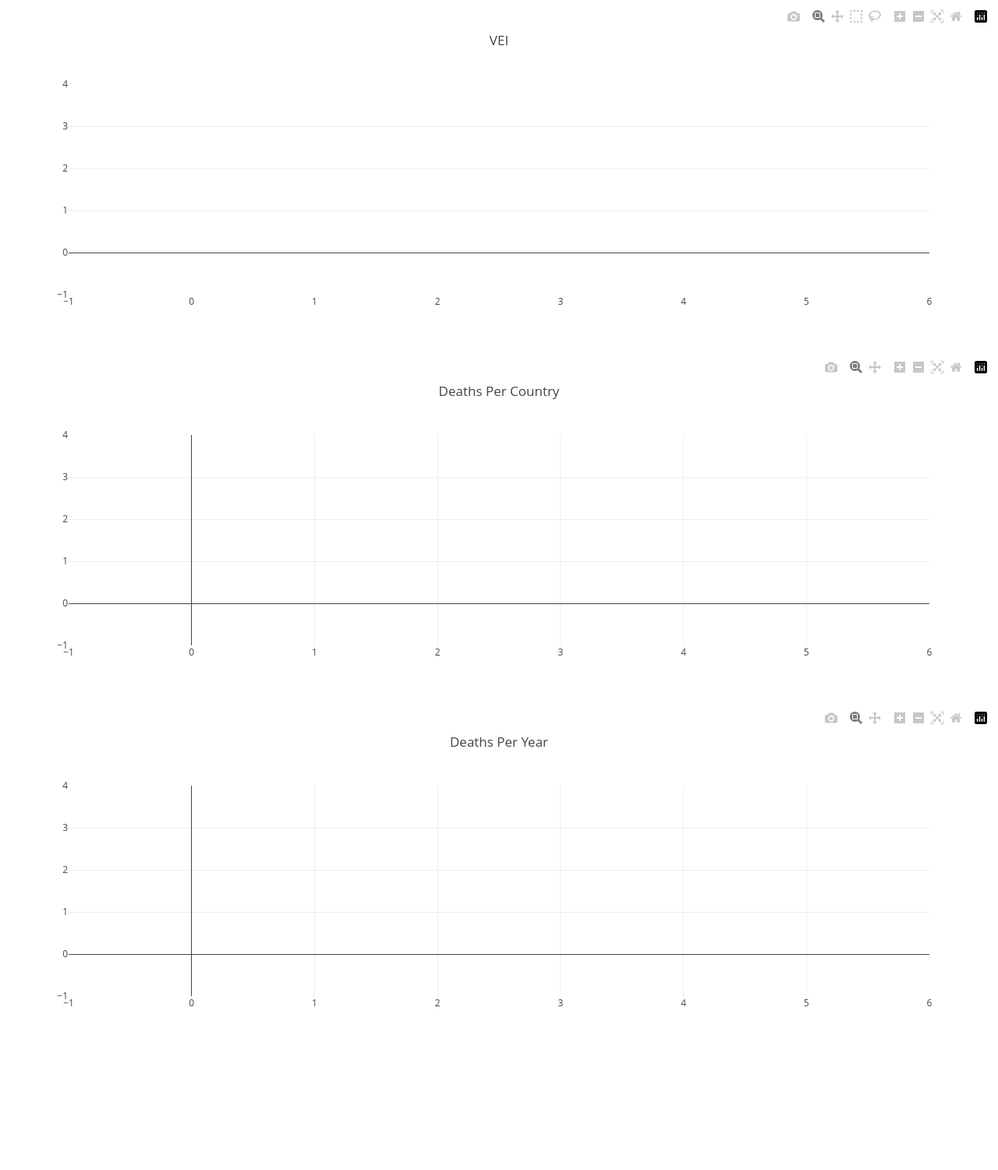
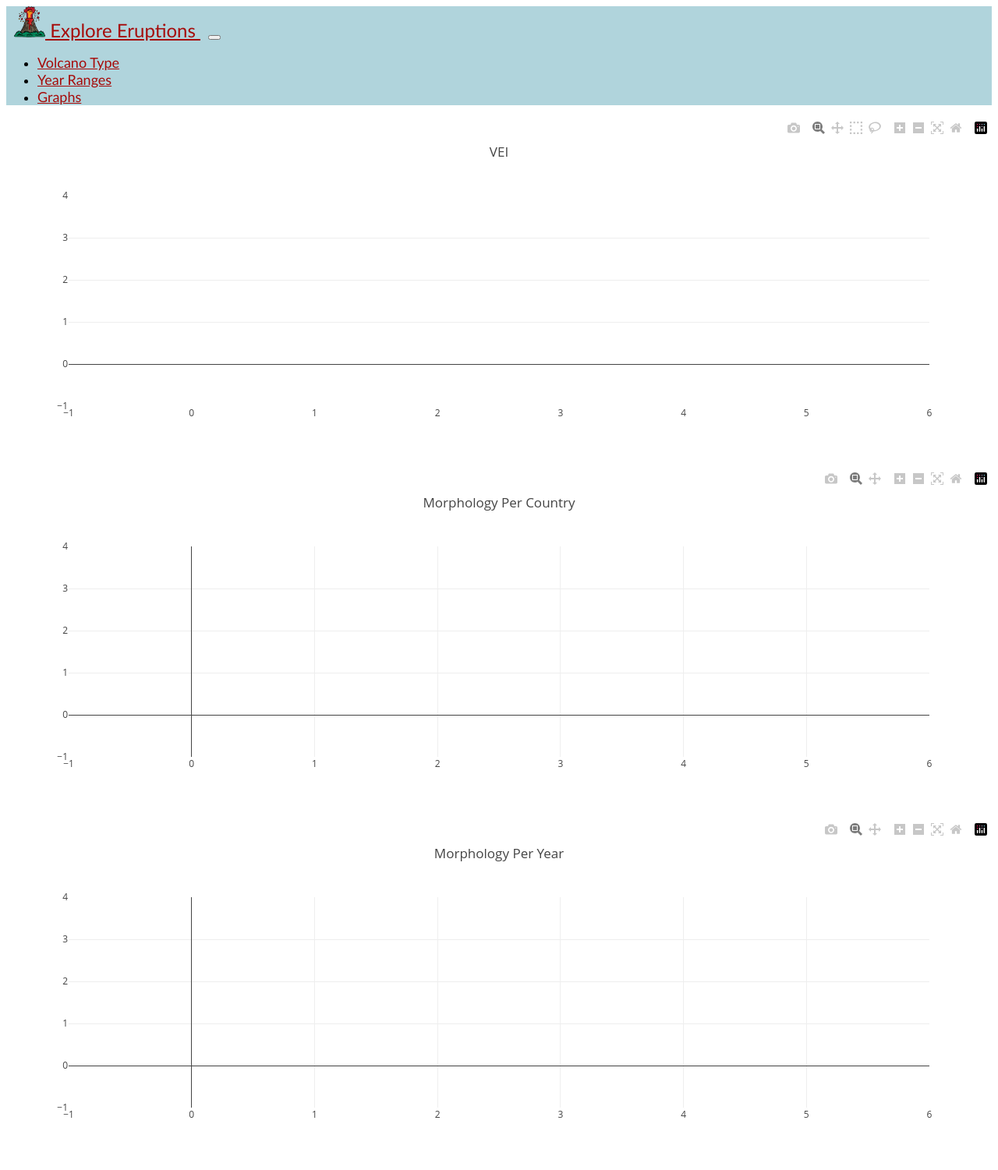
Before and after one commit to anyren/volcanic-eruptions, a Flask app: page /graphs in a window 1280 px wide. Shown: the whole page at 78% size. Before the commit the page ends 1291 px from the top, so only its background shows below. Run offline with Flask 2, Linux system fonts and the light colour scheme; data that the repository does not hold is empty; some libraries are stand-ins or nearby versions.

Commit message:
graphs updated

```diff
--- a/static/js/charts.js
+++ b/static/js/charts.js
@@ -17,16 +17,28 @@ d3.json("/readmongodb").then(function(data) {
     console.log('Lookin at year');
     console.log(years);
 
+    let death = items.map(d => d.deaths);
+    console.log('Looking at deaths');
+    console.log(death);
+
+    let country = items.map(c => c.country);
+    console.log("looking at countries");
+    console.log(country);
+
+    let Morph = items.map(m => m.morphology);
+    console.log('looking at morphology');
+    console.log(Morph)
 
 
-    // for (let count = 0; count > years )
+
+
 
 
 
 
 
     let traceB1 = {
-      x: years,
+      x: death,
       y: veis,
       type: 'bar'
     };
@@ -45,29 +57,23 @@ d3.json("/readmongodb").then(function(data) {
 
 
     // Scatter Plot Code
-    let death = items.map(d => d.deaths);
-    console.log('Looking at deaths')
-    console.log(death)
-
-    let country = items.map(c => c.country);
-    console.log("looking at countries")
-    console.log(country)
 
 
 
-     let Deaths = {
+
+     let morph = {
       x: years,
-      y: death,
+      y: Morph,
       mode: 'markers',
       type: 'scatter',
       name: 'deaths',
       text: ['A-1', 'A-2', 'A-3', 'A-4', 'A-5'],
-      marker: { size: 12 }
+      marker: { size: 10 }
     };
 
     let Countries = {
-      x: country,
-      y: death,
+      x: Morph,
+      y: country,
       mode: 'markers',
       type: 'scatter',
       name: 'Country',
@@ -76,7 +82,7 @@ d3.json("/readmongodb").then(function(data) {
     };
 
     let ScatData = [Countries];
-    let ScatData2 = [Deaths];
+    let ScatData2 = [morph];
 
     let Scatlayout = {
       xaxis: {
@@ -85,7 +91,7 @@ d3.json("/readmongodb").then(function(data) {
       yaxis: {
         range: []
       },
-      title:'Deaths Per Country'
+      title:'Morphology Per Country'
     };
     let Scatlayout2 = {
       xaxis: {
@@ -94,11 +100,11 @@ d3.json("/readmongodb").then(function(data) {
       yaxis: {
         range: []
       },
-      title:'Deaths Per Year'
+      title:'Morphology Per Year'
     };
 
     Plotly.newPlot('scat-by-country', ScatData, Scatlayout);
-    Plotly.newPlot('scat-by-deaths', ScatData2, Scatlayout2);
+    Plotly.newPlot('scat-by-morph', ScatData2, Scatlayout2);
 
 
 
--- a/templates/moe.html
+++ b/templates/moe.html
@@ -5,8 +5,38 @@
     <meta http-equiv="X-UA-Compatible" content="IE=edge">
     <meta name="viewport" content="width=device-width, initial-scale=1.0">
     <title>Document</title>
+    <link rel="stylesheet" href="/static/css/stylesheet.css">
 </head>
 <body>
+
+    <nav class="navbar navbar-expand-lg">
+        <a class="navbar-brand" href="#">
+            <img src="static/images/volcano.png" width="40" height="40" class="d-inline-block align-top" alt="">
+            Explore Eruptions
+        </a>
+        <button class="navbar-toggler" type="button" data-bs-toggle="collapse" data-bs-target="#navbarSupportedContent" aria-controls="navbarSupportedContent" aria-expanded="false" aria-label="Toggle navigation">
+            <span class="navbar-toggler-icon"></span>
+        </button>
+
+        <div class="collapse navbar-collapse" id="navbarSupportedContent">
+
+            <ul class="navbar-nav me-auto mb-2 mb-lg-0">
+
+            <li class="nav-item">
+                <a class="nav-link" href={{ url_for("ServeVolcano") }}>Volcano Type</a>
+            </li>
+            <li class="nav-item">
+                <a class="nav-link" href={{ url_for("ServeYear") }}>Year Ranges</a>
+            </li>
+            <li class="nav-item">
+                <a class="nav-link" href={{ url_for("makeGraph") }}>Graphs</a>
+            </li>
+            </ul>
+        </div>
+    </nav>
+
+
+
     <div>
         <section>
             {% for graph in graphs %}<select name="Menu" id="Menu">Graph Type
@@ -36,6 +66,10 @@
                 <div id="scat-by-deaths"></div>
             </div>
 
+            <div class="col-md-4">
+                <div id="scat-by-morph"></div>
+            </div>
+
             <!-- Box-N-Whisker -->
             <div class="col-md-4">
                 <div id="box"></div>
```
